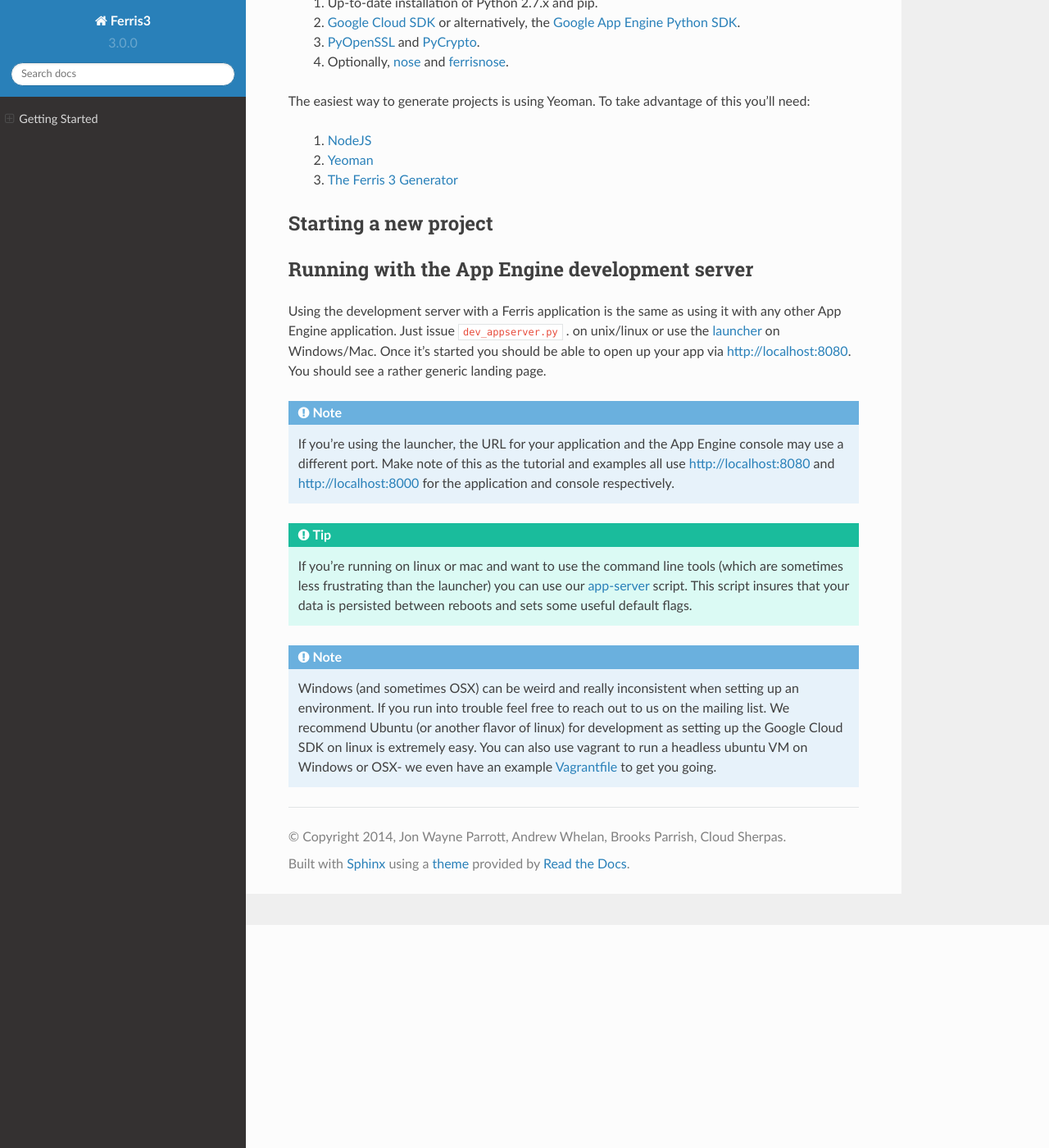
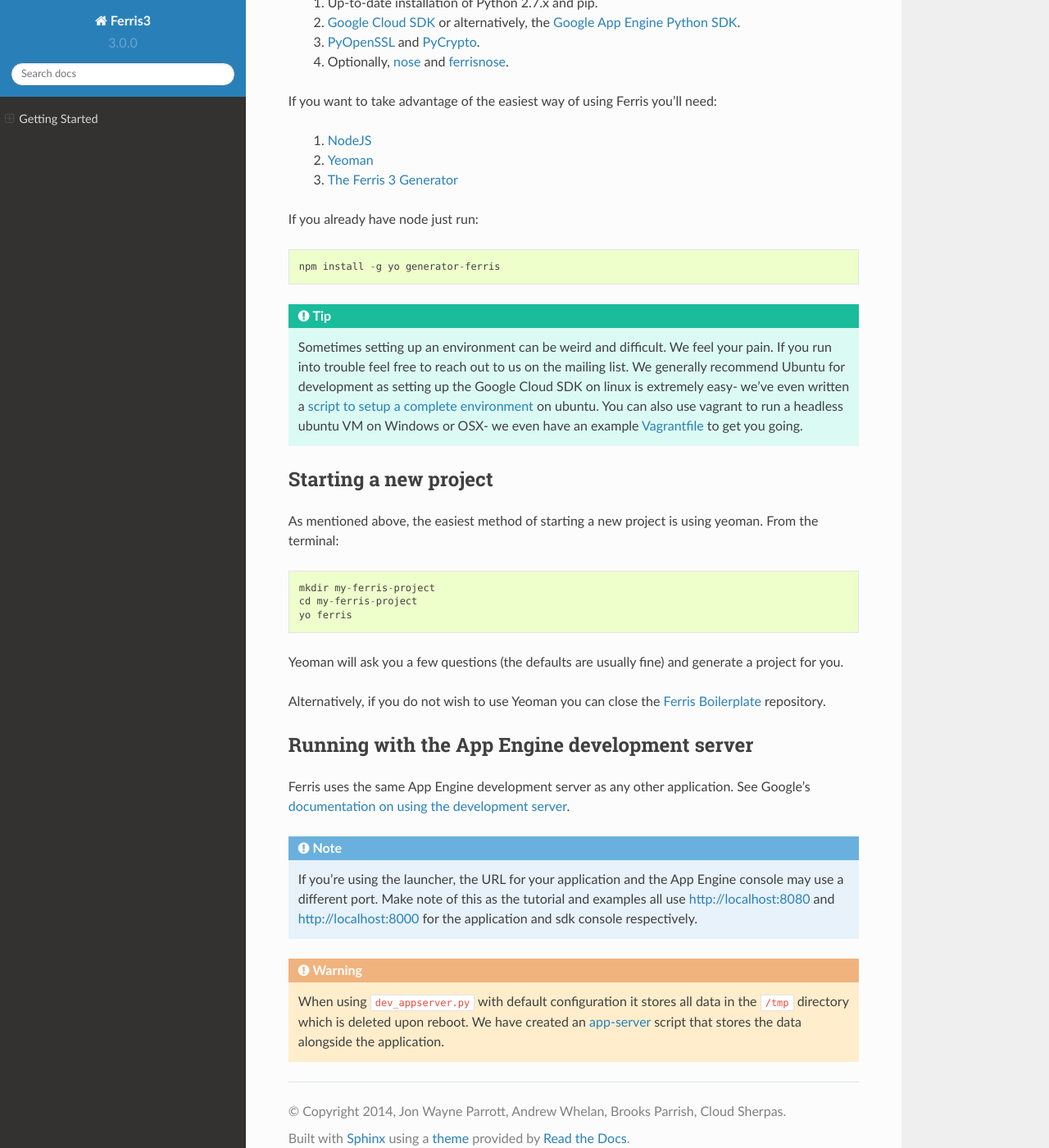
Before and after one commit to yowmamasita/ferris3, a Sphinx documentation site: the page built from docs/getting_started.rst, in a window 1280 px wide and 1400 px high, scrolled down 272 px. Shown: the whole window at 82% size. Built offline with Sphinx 7.4.7 and the Read the Docs theme 2.0.0, drawn with Linux system fonts in a browser that asks for light colours.

Commit message:
Adding some stuff to getting started

```diff
--- a/docs/getting_started.rst
+++ b/docs/getting_started.rst
@@ -11,26 +11,40 @@
  3. `PyOpenSSL <https://pypi.python.org/pypi/pyOpenSSL>`_ and `PyCrypto <https://pypi.python.org/pypi/pycrypto>`_.
  4. Optionally, `nose <https://pypi.python.org/pypi/nose>`_ and `ferrisnose <https://pypi.python.org/pypi/FerrisNose>`_.
 
-The easiest way to generate projects is using Yeoman. To take advantage of this you'll need:
+If you want to take advantage of the easiest way of using Ferris you'll need:
 
  1. `NodeJS <http://nodejs.org/>`_
  2. `Yeoman <http://yeoman.io/>`_
  3. `The Ferris 3 Generator <https://bitbucket.org/cloudsherpas/ferris-3-generator>`_
 
+If you already have node just run::
+
+    npm install -g yo generator-ferris
+
+.. tip::
+    Sometimes setting up an environment can be weird and difficult. We feel your pain. If you run into trouble feel free to reach out to us on the mailing list. We generally recommend Ubuntu for development as setting up the Google Cloud SDK on linux is extremely easy- we've even written a `script to setup a complete environment <https://bitbucket.org/cloudsherpas/ubuntu-environment-bootstrap>`_ on ubuntu. You can also use vagrant to run a headless ubuntu VM on Windows or OSX- we even have an example `Vagrantfile <https://bitbucket.org/cloudsherpas/ubuntu-environment-bootstrap/src/master/Vagrantfile>`_ to get you going.
+
+
 Starting a new project
 ----------------------
 
+As mentioned above, the easiest method of starting a new project is using yeoman. From the terminal::
+
+    mkdir my-ferris-project
+    cd my-ferris-project
+    yo ferris
+
+Yeoman will ask you a few questions (the defaults are usually fine) and generate a project for you.
+
+Alternatively, if you do not wish to use Yeoman you can close the `Ferris Boilerplate <TODO>`_ repository.
 
 Running with the App Engine development server
 ----------------------------------------------
 
-Using the development server with a Ferris application is the same as using it with any other App Engine application. Just issue ``dev_appserver.py`` . on unix/linux or use the `launcher <https://developers.google.com/appengine/training/intro/gettingstarted#starting>`_ on Windows/Mac. Once it's started you should be able to open up your app via http://localhost:8080. You should see a rather generic landing page.
+Ferris uses the same App Engine development server as any other application. See Google's `documentation on using the development server <https://developers.google.com/appengine/docs/python/tools/devserver#Python_Running_the_development_web_server>`_.
 
 .. note::
-    If you're using the launcher, the URL for your application and the App Engine console may use a different port. Make note of this as the tutorial and examples all use http://localhost:8080 and http://localhost:8000 for the application and console respectively.
+    If you're using the launcher, the URL for your application and the App Engine console may use a different port. Make note of this as the tutorial and examples all use http://localhost:8080 and http://localhost:8000 for the application and sdk console respectively.
 
-.. tip::
-    If you're running on linux or mac and want to use the command line tools (which are sometimes less frustrating than the launcher) you can use our `app-server <https://bitbucket.org/cloudsherpas/ubuntu-environment-bootstrap/src/master/app-server.sh>`_ script. This script insures that your data is persisted between reboots and sets some useful default flags.
-
-.. note::
-    Windows (and sometimes OSX) can be weird and really inconsistent when setting up an environment. If you run into trouble feel free to reach out to us on the mailing list. We recommend Ubuntu (or another flavor of linux) for development as setting up the Google Cloud SDK on linux is extremely easy. You can also use vagrant to run a headless ubuntu VM on Windows or OSX- we even have an example `Vagrantfile <https://bitbucket.org/cloudsherpas/ubuntu-environment-bootstrap/src/master/Vagrantfile>`_ to get you going.
+.. warning::
+    When using ``dev_appserver.py`` with default configuration it stores all data in the ``/tmp`` directory which is deleted upon reboot. We have created an `app-server <https://bitbucket.org/cloudsherpas/ubuntu-environment-bootstrap/src/master/app-server.sh>`_ script that stores the data alongside the application.
```
